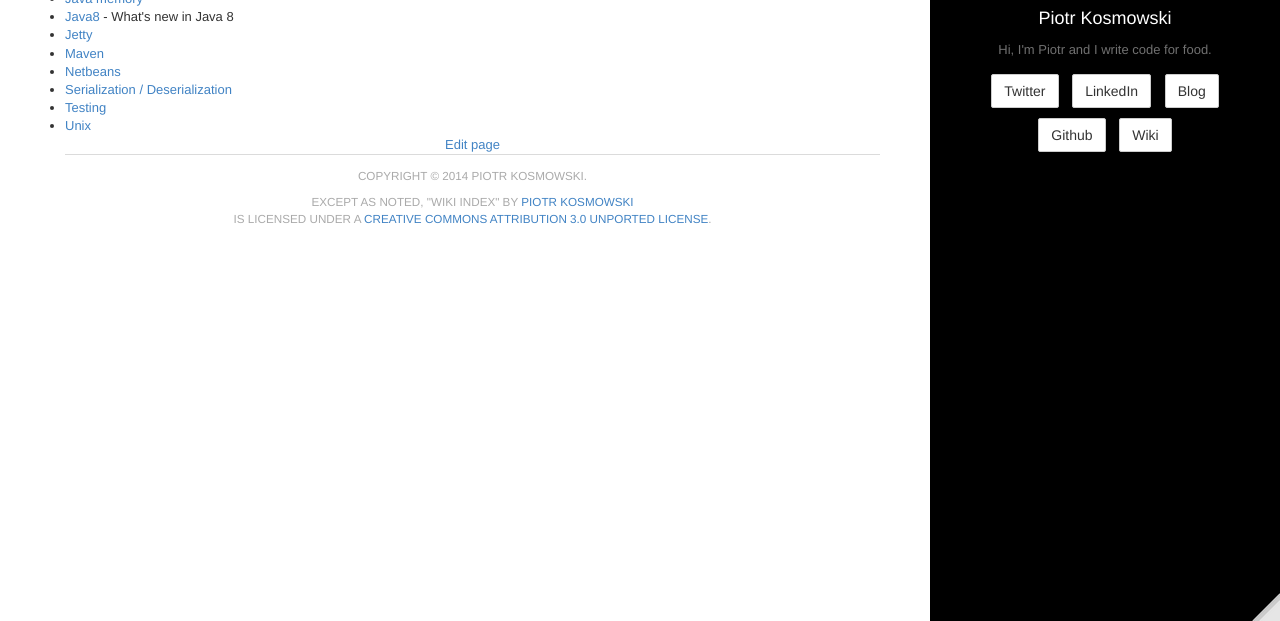
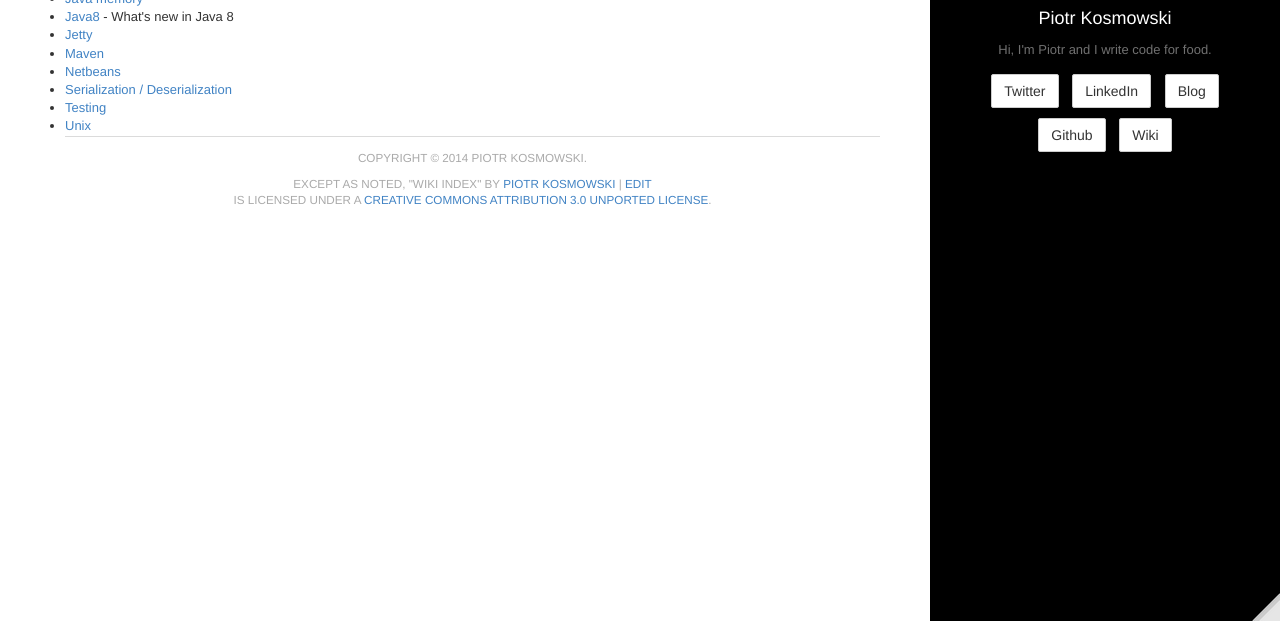
Before and after one commit to kospiotr/kospiotr.github.io, a Jekyll site: the page built from wiki/index.md, in a window 1280 px wide, cut to the strip 279-900 px from the top of the page. Built offline with Jekyll 4.4.1, drawn with Linux system fonts in a browser that asks for light colours; Markdown is read by kramdown in place of the engine named in the settings.

Commit message:
move edit link to footer

```diff
--- a/_layouts/default.html
+++ b/_layouts/default.html
@@ -89,11 +89,6 @@
         <section id="main" class="col-sm-9">
             <div id="main-container">
                 {{ content }}
-                {% if page.editurl %}
-                <div id="edit-link-section">
-                    <a href="{{site.basesourceurl}}/{{page.editurl}}">Edit page</a>
-                </div>
-                {% endif %}
                 {% include footer.html %}
             </div>
         </section>
```
Also changed, not shown: _includes/footer.html (+6 -2 lines).
